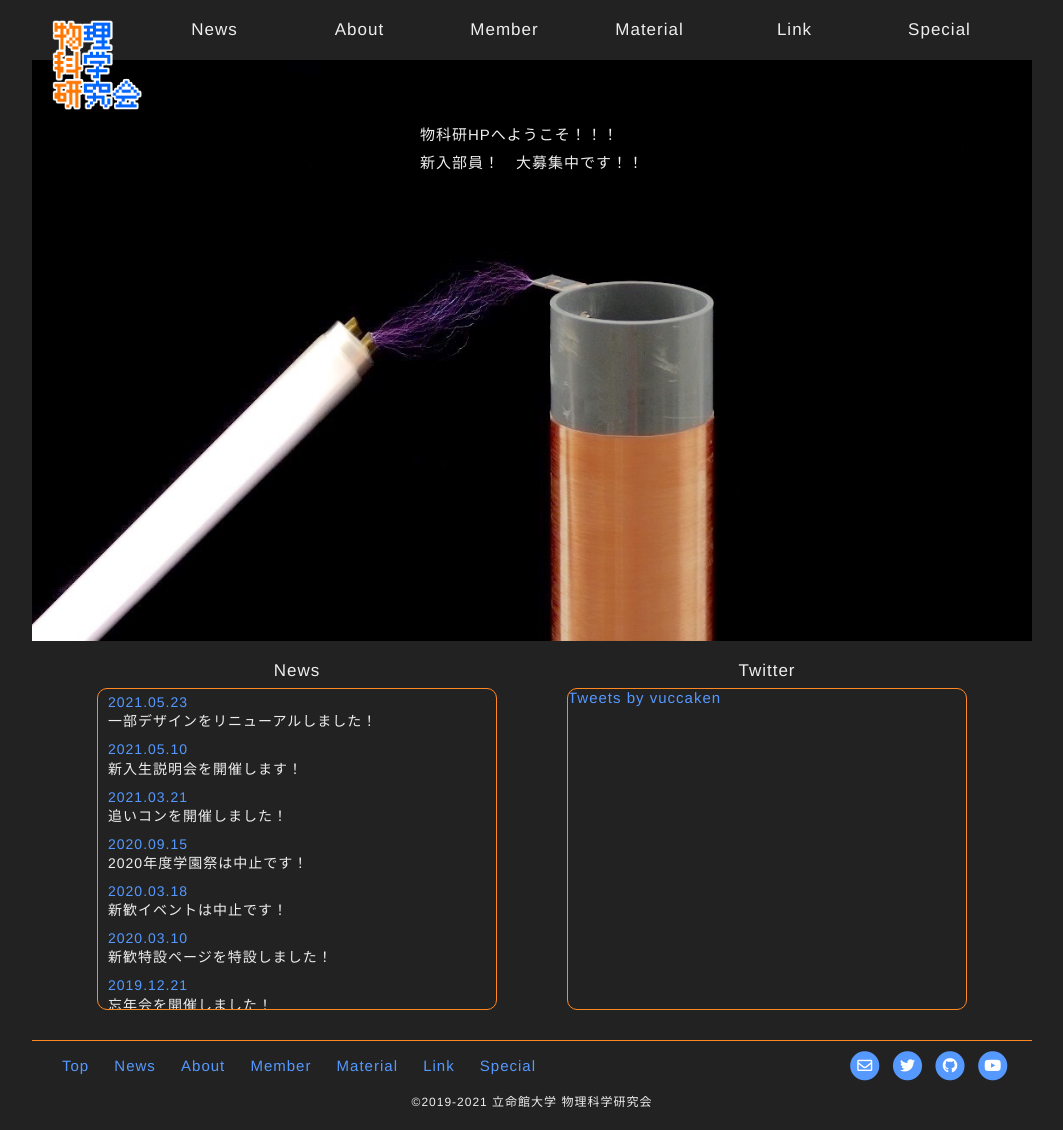
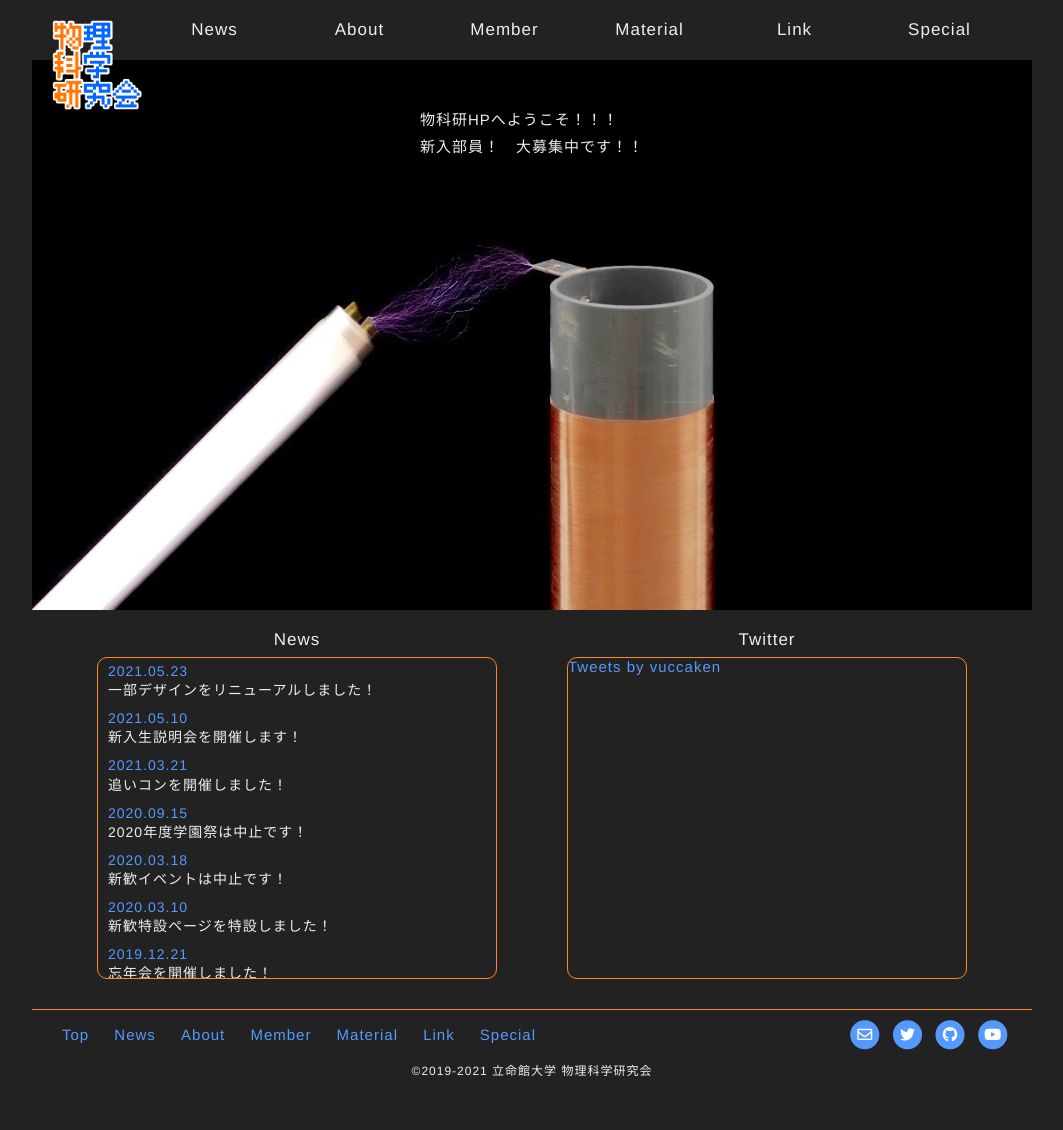
Before and after one commit to vuccaken/vuccaken.github.io, a Jekyll site: the page built from index.md, in a window 1280 px wide. Shown: the whole page, without its empty margins (108-1171 px from the left). Built offline with Jekyll 4.4.1, drawn with Linux system fonts in a browser that asks for light colours; nearby versions of some CDN libraries; comment, search, counter and statistics services are not loaded; after the commit the page ends 1099 px from its top, so only the background shows below that.

Commit message:
remake top image print

```diff
--- a/_layouts/home.html
+++ b/_layouts/home.html
@@ -3,13 +3,15 @@
 ---
 
 <div class="home-top-area">
-  <img src="{{ site.baseurl }}/assets/img/pages/tesla.jpg" alt="">
-  <div class="top-text">
-    {{ content }}
+  <div class="content top-text">
+    <div class="wrapper">
+      {{ content }}
+    </div>
   </div>
 </div>
 
-<div class="content">
+
+<div class="content home">
   <div class="wrapper">
     <div class="home-info-section">
 
--- a/_sass/home.scss
+++ b/_sass/home.scss
@@ -3,23 +3,38 @@
 //
 
 .home-top-area {
-  position: relative;
-  display: grid;
-  justify-items: center;
+  // border: solid 2px aqua;
+  // background-color: aquamarine;
 
-  img {
-    width: 100%;
-    z-index: 0;
+  background-image: url(../img/pages/tesla.jpg);
+  background-repeat: no-repeat;
+  // background-position: bottom center;
+  background-position: center center;
+  background-size: cover;
+
+  height: 450px;
+  padding: 50px 110px;
+  @media screen and (max-width: 750px) {
+    height: 400px;
+  }
+  @media screen and (max-width: 635px) {
+    height: 300px;
+    padding: 30px 0;
+  }
+  @media screen and (max-width: 500px) {
+    height: 220px;
   }
 
+  overflow: hidden;
+  text-align: center;
+
   .top-text {
-    color: $text-color;
-    // background-color: tomato;
-    position: absolute;
-    top: 10%;
-    @media screen and (max-width: 400px) {
-      font-size: 80%;
-      top: 5%;
+    // border: solid 2px aqua;
+    display: inline-block;
+    text-align: left;
+    p:first-child {
+      // border: solid 1px tomato;
+      margin-top: 0;
     }
   }
 }
```
